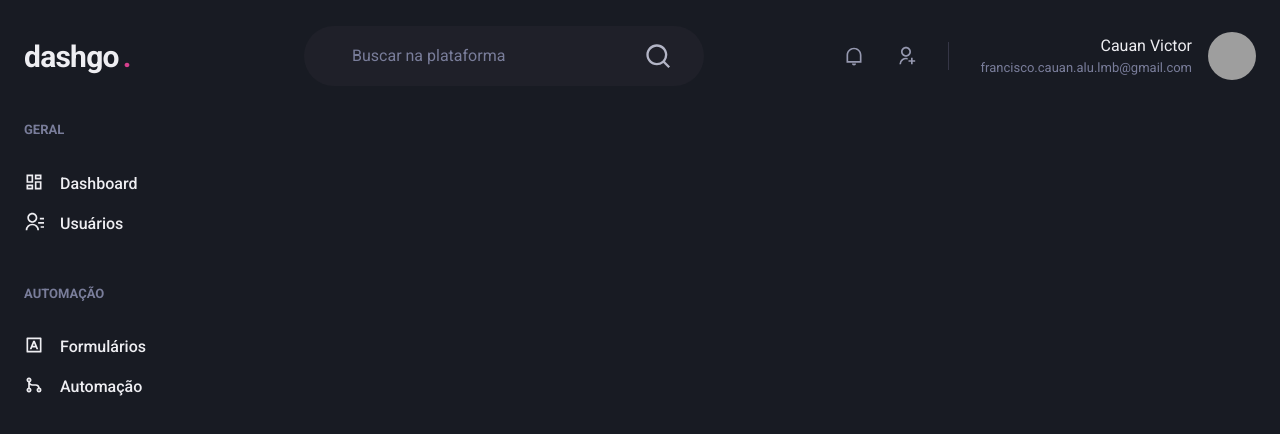
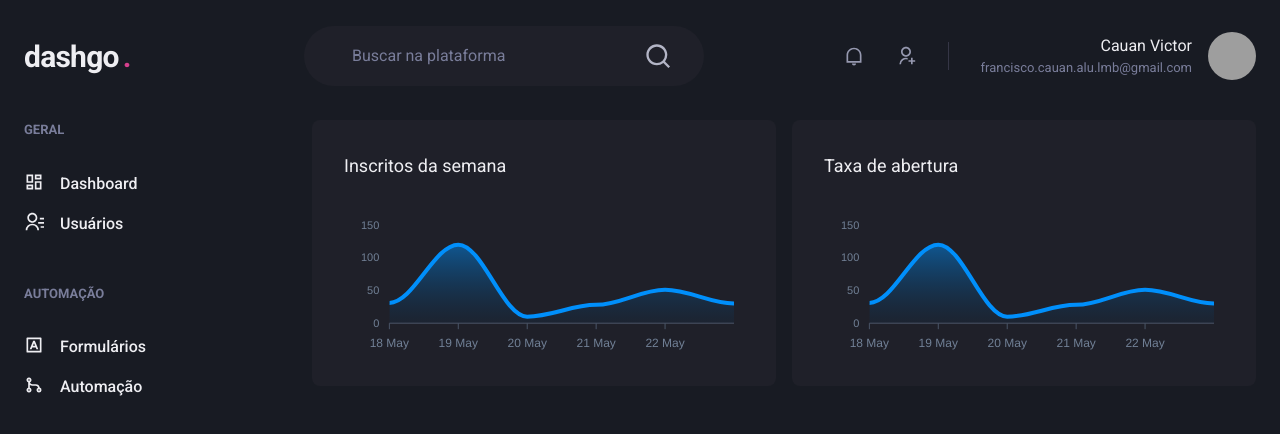
Before and after one commit to CauanDZN/dashgo, a Next.js app: page /dashboard in a window 1280 px wide. Shown: the top 434 px of the page. Built offline with nearby package versions, Linux system fonts and the light colour scheme; grey boxes are pictures that could not be loaded.

Commit message:
📊 Dashboard

```diff
--- a/package.json
+++ b/package.json
@@ -13,9 +13,11 @@
     "@chakra-ui/react": "^2.2.4",
     "@emotion/react": "^11.9.3",
     "@emotion/styled": "^11.9.3",
+    "apexcharts": "^3.35.3",
     "framer-motion": "^6.5.1",
     "next": "12.2.3",
     "react": "18.2.0",
+    "react-apexcharts": "^1.4.0",
     "react-dom": "18.2.0",
     "react-icons": "^4.4.0"
   },
--- a/src/pages/dashboard.tsx
+++ b/src/pages/dashboard.tsx
@@ -1,6 +1,67 @@
-import { Flex } from "@chakra-ui/react";
+import { Box, Flex, SimpleGrid, Text, theme } from "@chakra-ui/react";
+import { ApexOptions } from "apexcharts";
+import dynamic from "next/dynamic";
 import { Header } from "../components/Header";
 import { Sidebar } from "../components/Sidebar";
+
+
+const Chart = dynamic(() => import('react-apexcharts'), {
+    ssr: false
+})
+
+const options: ApexOptions = {
+    chart: {
+        toolbar: {
+            show: false
+        },
+        zoom: {
+            enabled: false
+        },
+        foreColor: theme.colors.gray[500]
+    },
+    grid: {
+        show: false
+    },
+    dataLabels: {
+        enabled: false
+    },
+    tooltip: {
+        enabled: false
+    },
+    xaxis: {
+        type: "datetime",
+        axisBorder: {
+            color: theme.colors.gray[600]
+        },
+        axisTicks: {
+            color: theme.colors.gray[600]
+        },
+        categories: [
+            '2021-05-18T00:00.000Z',
+            '2021-05-19T00:00.000Z',
+            '2021-05-20T00:00.000Z',
+            '2021-05-21T00:00.000Z',
+            '2021-05-22T00:00.000Z',
+            '2021-05-23T00:00.000Z',
+        ],
+    },
+    fill: {
+        opacity: 0.3,
+        type: 'gradient',
+        gradient: {
+            shade: 'dark',
+            opacityFrom: 0.7,
+            opacityTo: 0.3,
+        },
+    }
+} as const;
+
+const series = [{
+        name: 'series1', data: [31, 120, 10, 28, 51, 30]
+    }
+];
+
+
 
 export default function Dashboard() {
     return(
@@ -9,6 +70,35 @@
 
             <Flex w="100%" my="6" maxWidth={1400} mx="auto" px="6">
                 <Sidebar />
+
+                <SimpleGrid flex="1" gap="4" minChildWidth="320px" alignItems="flex-start">
+                    <Box
+                        p="8"
+                        bg="gray.800"
+                        borderRadius={8}
+                        pb="4"
+                    >
+                        <Text fontSize="lg" mb="4">
+                            Inscritos da semana
+                        </Text>
+                        <Chart options={options} series={series} type="area" height={160} />
+
+                    </Box>
+
+                    <Box
+                        p="8"
+                        bg="gray.800"
+                        borderRadius={8}
+                        pb="4"
+                    >
+                        <Text fontSize="lg" mb="4">
+                            Taxa de abertura
+                        </Text>
+                        <Chart options={options} series={series} type="area" height={160} />
+
+                    </Box>
+
+                </SimpleGrid>
             </Flex>
         </Flex>
 
```
Also changed, not shown: 1 other file (tests, documents, lock files or other folders).
